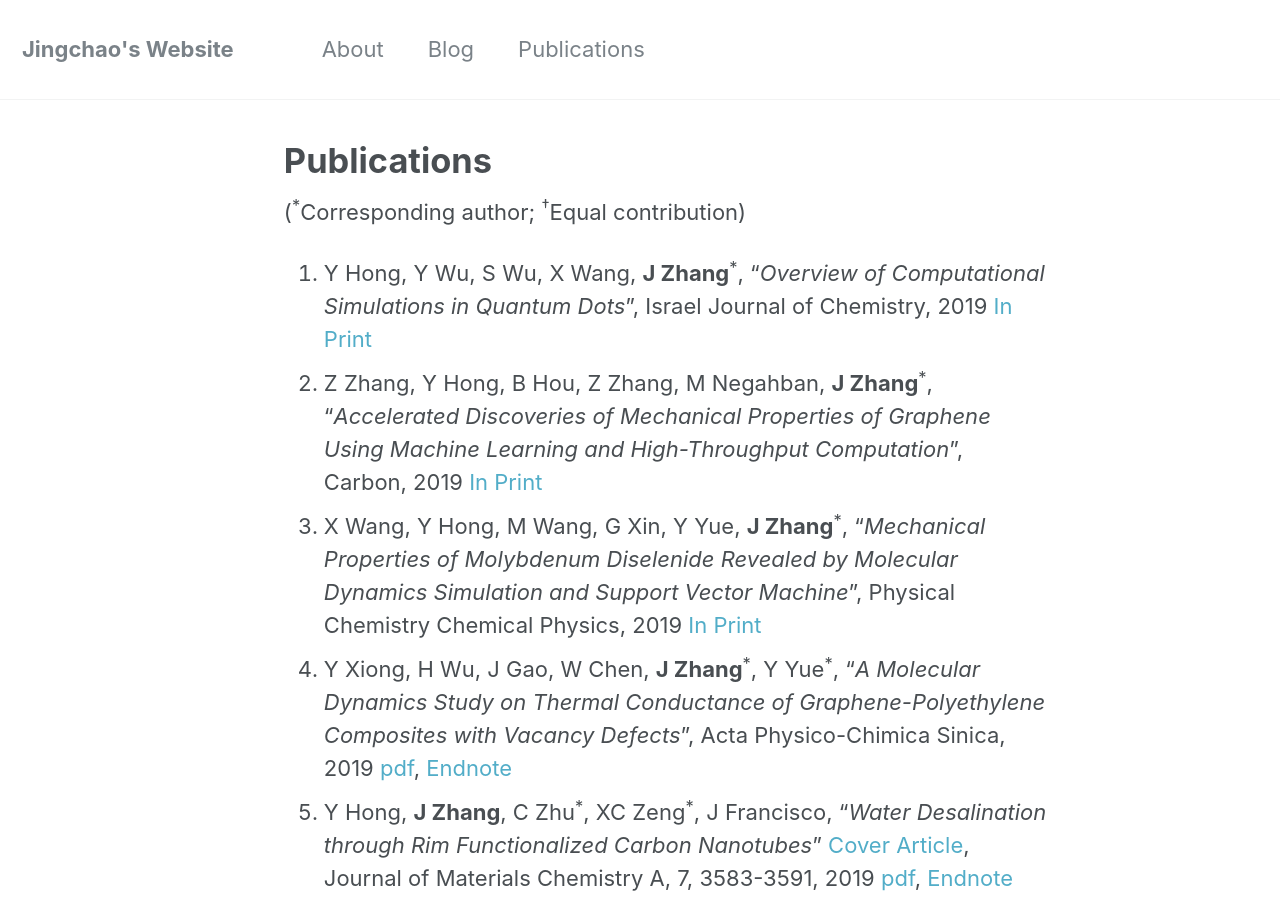
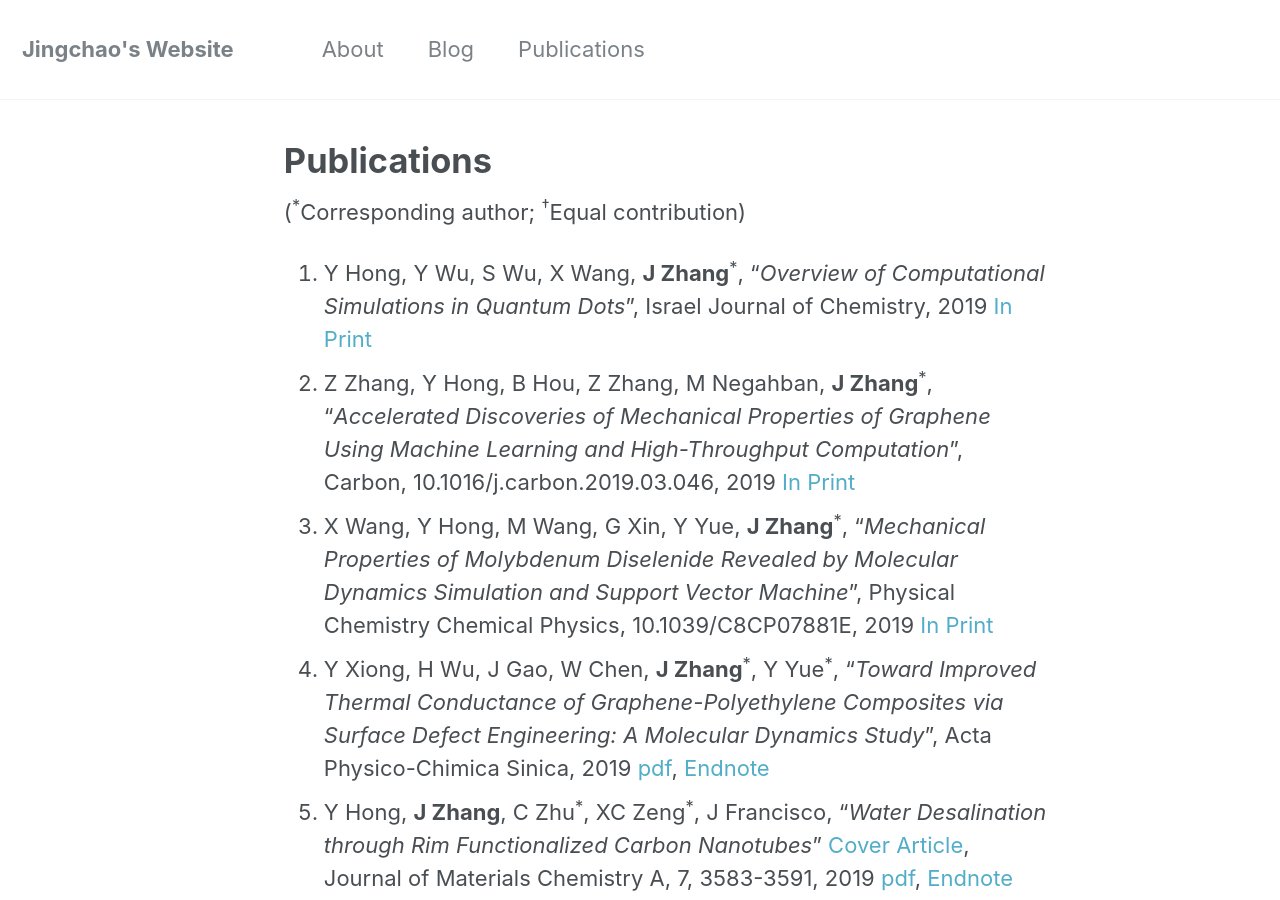
Before and after one commit to JingchaoZhang/JingchaoZhang.github.io, a Jekyll site: the page built from _pages/publications.md, in a window 1280 px wide and 900 px high. Built offline with Jekyll 4.4.1, drawn with Linux system fonts in a browser that asks for light colours.

Commit message:
Update publications.md

```diff
--- a/_pages/publications.md
+++ b/_pages/publications.md
@@ -8,9 +8,9 @@ author_profile: false
 (<sup>\*</sup>Corresponding author; <sup>†</sup>Equal contribution)
 
 1. Y Hong, Y Wu, S Wu, X Wang, **J Zhang**<sup>\*</sup>, "_Overview of Computational Simulations in Quantum Dots_", Israel Journal of Chemistry, 2019 [In Print]()
-1. Z Zhang, Y Hong, B Hou, Z Zhang, M Negahban, **J Zhang**<sup>\*</sup>, "_Accelerated Discoveries of Mechanical Properties of Graphene Using Machine Learning and High-Throughput Computation_", Carbon, 2019 [In Print]()
-1. X Wang, Y Hong, M Wang, G Xin, Y Yue, **J Zhang**<sup>\*</sup>, "_Mechanical Properties of Molybdenum Diselenide Revealed by Molecular Dynamics Simulation and Support Vector Machine_", Physical Chemistry Chemical Physics, 2019 [In Print](https://pubs.rsc.org/en/Content/ArticleLanding/2019/CP/C8CP07881E#!divAbstract)
-1. Y Xiong, H Wu, J Gao, W Chen, **J Zhang**<sup>\*</sup>, Y Yue<sup>\*</sup>, "_A Molecular Dynamics Study on Thermal Conductance of Graphene-Polyethylene Composites with Vacancy Defects_", Acta Physico-Chimica Sinica, 2019 [pdf](https://drive.google.com/uc?export=download&id=1hD--MZAkrm2w7zpOpH6ZmWK64A1WYhT3), [Endnote](https://drive.google.com/uc?export=download&id=1v_wFh63Gjdnul8chgS1s7i4qRreSMCSJ)
+1. Z Zhang, Y Hong, B Hou, Z Zhang, M Negahban, **J Zhang**<sup>\*</sup>, "_Accelerated Discoveries of Mechanical Properties of Graphene Using Machine Learning and High-Throughput Computation_", Carbon, 10.1016/j.carbon.2019.03.046, 2019 [In Print](https://www.sciencedirect.com/science/article/pii/S0008622319302702?via%3Dihub)
+1. X Wang, Y Hong, M Wang, G Xin, Y Yue, **J Zhang**<sup>\*</sup>, "_Mechanical Properties of Molybdenum Diselenide Revealed by Molecular Dynamics Simulation and Support Vector Machine_", Physical Chemistry Chemical Physics, 10.1039/C8CP07881E, 2019 [In Print](https://pubs.rsc.org/en/Content/ArticleLanding/2019/CP/C8CP07881E#!divAbstract)
+1. Y Xiong, H Wu, J Gao, W Chen, **J Zhang**<sup>\*</sup>, Y Yue<sup>\*</sup>, "_Toward Improved Thermal Conductance of Graphene-Polyethylene Composites via Surface Defect Engineering: A Molecular Dynamics Study_", Acta Physico-Chimica Sinica, 2019 [pdf](https://drive.google.com/uc?export=download&id=1hD--MZAkrm2w7zpOpH6ZmWK64A1WYhT3), [Endnote](https://drive.google.com/uc?export=download&id=1v_wFh63Gjdnul8chgS1s7i4qRreSMCSJ)
 1. Y Hong, **J Zhang**, C Zhu<sup>\*</sup>, XC Zeng<sup>\*</sup>, J Francisco, "_Water Desalination through Rim Functionalized Carbon Nanotubes_" [Cover Article](https://drive.google.com/uc?export=download&id=1HEtxkD1w4FyBffVsLtWWaBo4_kKu6ZFJ), Journal of Materials Chemistry A, 7, 3583-3591, 2019 [pdf](https://drive.google.com/uc?export=download&id=1vSOt9J_dsNnpZiDcBepsy5Imy1KedKyv), [Endnote](https://drive.google.com/uc?export=download&id=1XmpT1jEp9kdlLOL7FoCxhuVWpSi9OecA)
 1. D Han, X Wang<sup>\*</sup>, W Ding, Y Chen, **J Zhang**, G Xin, L Cheng<sup>\*</sup>, "_Phonon thermal conduction in a graphene-C<sub>3</sub>N heterobilayer using molecular dynamics simulations_", Nanotechnology, 30, 075403, 2018 [pdf](https://drive.google.com/uc?export=download&id=1NrZk_BFOK1-de00kWBua7Egqhpz31fYA), [Endnote](https://drive.google.com/uc?export=download&id=10pyX0IA0xN29_HcFoLM-KpDwTJE6TqK5)
 1. Y Hong, Z Zhang, **J Zhang**<sup>\*</sup>, XC Zeng<sup>\*</sup>, "_Machine Learning and Artificial Neural Network Prediction of Interfacial Thermal Resistance between Graphene and Hexagonal Boron Nitride_", Nanoscale, 10, 19092-19099, 2018 [pdf](https://drive.google.com/file/d/1-mUKthEzCdohvYXtTj_1QzqLwKe0oGZ5/view?usp=sharing), [Endnote](https://drive.google.com/uc?export=download&id=1R_SUDPaCgP0ktp5DMrVbTy_ge3qJPbnB)
```
